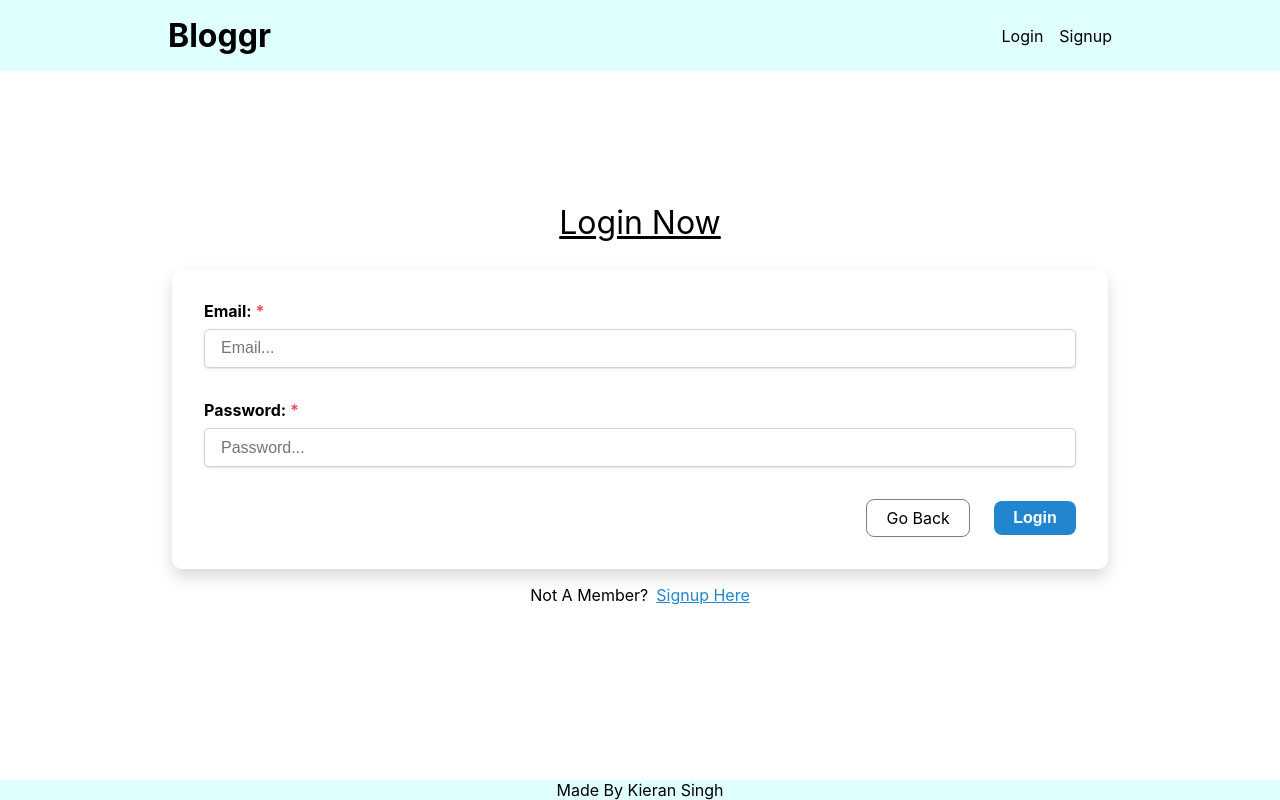
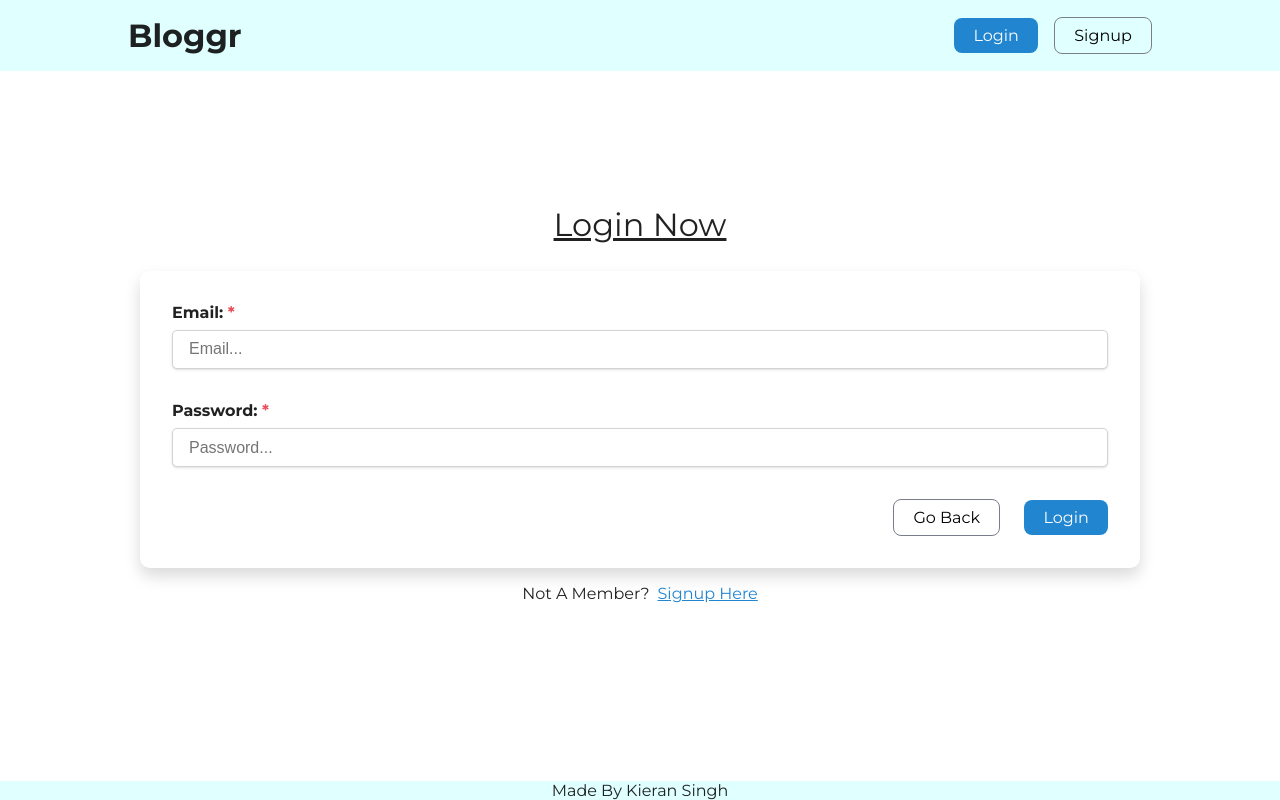
Before and after one commit to Kieran27/Blog-Client, a React (Create React App) app: page /login in a window 1280 px wide. Built offline with nearby package versions, Linux system fonts and the light colour scheme.

Commit message:
Established styling for content wrapper

```diff
--- a/public/index.html
+++ b/public/index.html
@@ -3,6 +3,12 @@
   <head>
     <meta charset="utf-8" />
     <link rel="icon" href="%PUBLIC_URL%/favicon.ico" />
+    <link rel="preconnect" href="https://fonts.googleapis.com" />
+    <link rel="preconnect" href="https://fonts.gstatic.com" crossorigin />
+    <link
+      href="https://fonts.googleapis.com/css2?family=Montserrat:wght@300;400;700&display=swap"
+      rel="stylesheet"
+    />
     <meta name="viewport" content="width=device-width, initial-scale=1" />
     <meta name="theme-color" content="#000000" />
     <meta
--- a/src/Components/Landmarks/landmarks.module.scss
+++ b/src/Components/Landmarks/landmarks.module.scss
@@ -5,7 +5,7 @@ header {
 .headerContentWrapper {
   display: flex;
   justify-content: space-between;
-  padding: 1rem 2.5rem;
+  padding: 1rem 0;
   align-items: center;
   width: 80%;
   max-width: 1200px;
@@ -14,11 +14,9 @@ header {
 
 .headerLeft {
   h1 {
-    color: black;
     margin: 0;
   }
   a {
-    color: black;
     text-decoration: none;
   }
 }
@@ -28,6 +26,33 @@ header {
     display: flex;
     gap: 1rem;
   }
+
+  li:first-child a {
+    color: white;
+    padding: 0.5rem 1.2rem;
+    background: var(--BtnBlue);
+    border-radius: 8px;
+    transition: 0.2s;
+
+    &:hover {
+      border: 2px solid var(--BtnBlue);
+      color: var(--Black);
+      background: none;
+    }
+  }
+
+  li:nth-child(2) a {
+    border: thin solid var(--TertiaryGray);
+    padding: 0.5rem 1.2rem;
+    border-radius: 8px;
+    transition: 0.2s;
+
+    &:hover {
+      border: none;
+      background: var(--TertiaryGray);
+      color: white;
+    }
+  }
 }
 
 footer {
--- a/src/Components/Widgets/postWidget.jsx
+++ b/src/Components/Widgets/postWidget.jsx
@@ -1,7 +1,6 @@
 import React from "react";
 import styles from "./widgets.module.scss";
-import { AiOutlineComment } from "react-icons/ai";
-import { AiOutlineStar } from "react-icons/ai";
+import { AiOutlineComment, AiOutlineStar, AiOutlineRead } from "react-icons/ai";
 
 const PostWidger = ({ post }) => {
   return (
@@ -28,7 +27,10 @@ const PostWidger = ({ post }) => {
             {`${post.comments.length} Comments`}
           </div>
         </div>
-        <div className={styles.postWidgetFooterRight}>Read Time</div>
+        <div className={styles.postWidgetFooterRight}>
+          <AiOutlineRead />
+          Read Time
+        </div>
       </div>
     </div>
   );
--- a/src/Components/Widgets/widgets.module.scss
+++ b/src/Components/Widgets/widgets.module.scss
@@ -46,16 +46,25 @@
 .postWidgetFooterLeft {
   display: flex;
   gap: 2rem;
+  align-items: center;
 
   div {
     display: flex;
     align-items: center;
-    gap: 0.3rem;
+    gap: 0.4rem;
 
     svg {
-      display: flex;
-      align-items: center;
-      font-size: 1.3rem;
+      font-size: 1.2rem;
     }
   }
 }
+
+.postWidgetFooterRight {
+  display: flex;
+  gap: 0.4rem;
+  align-items: center;
+
+  svg {
+    font-size: 1.2rem;
+  }
+}
--- a/src/Routes/Homepage/homepage.jsx
+++ b/src/Routes/Homepage/homepage.jsx
@@ -31,13 +31,18 @@ const Homepage = () => {
             up-to-date and grow your skills and career through a supportive,
             fostering community.
           </p>
+          <div style={{ marginTop: "2rem" }}>
+            <Link to="signup">Join Now</Link>
+          </div>
         </div>
         <div className={styles.heroRight}>
           <img src={BloggingImage} alt="" />
         </div>
       </section>
       <section className={styles.postsContainer}>
-        <h2>Articles</h2>
+        <h2>Posts</h2>
+        <p>Learn Something New</p>
+        <hr />
         {posts?.map((post) => {
           return (
             <Link to={`/posts/${post._id}`} key={post._id}>
--- a/src/Routes/Homepage/homepage.module.scss
+++ b/src/Routes/Homepage/homepage.module.scss
@@ -1,13 +1,9 @@
 .heroContainer {
-  margin-top: 4rem;
+  height: 60vh;
   display: flex;
-  justify-content: space-between;
+  justify-content: center;
   align-items: center;
-  padding: 1rem;
-  padding-bottom: 3rem;
-  flex-wrap: wrap;
-  border-bottom: thin solid black;
-  flex-wrap: wrap;
+  border-bottom: solid 1px var(--TertiaryGray);
 }
 
 .heroLeft {
@@ -15,19 +11,26 @@
   margin-right: 20px;
 
   h2 {
+    margin: 2rem 0;
     font-size: 3rem;
-    text-align: center;
     font-weight: bold;
   }
 
   p {
     max-width: 500px;
-    font-size: 1.5rem;
+    font-size: 1.25rem;
+  }
+
+  a {
+    color: var(--TertiaryGray);
+    padding: 0.5rem 1.5rem;
+    border-radius: 10px;
+    border: thin solid var(--TertiaryGray);
   }
 }
 
 .heroRight {
-  flex: 1;
+  width: 55%;
   img {
     max-width: 100%;
   }
@@ -38,10 +41,19 @@
   margin: 0 auto;
   display: flex;
   flex-direction: column;
-  padding: 1rem;
+  padding: 1rem 0;
 
   h2 {
-    margin: 0 0 1rem 0;
+    margin-top: 0;
+    margin-bottom: 1rem;
+    font-size: 2rem;
+  }
+
+  p {
+    margin-top: 0;
+    font-size: 1.5rem;
+    border-bottom: solid 1px var(--TertiaryGray);
+    margin-bottom: 4rem;
   }
 }
 
@@ -53,39 +65,24 @@
   border: thin solid black;
 }
 
-@media only screen and (max-width: 1550px) {
+@media only screen and (max-width: 1000px) {
   .heroContainer {
-    flex-wrap: wrap-reverse;
-    align-items: center;
+    height: 80vh;
+    flex-wrap: wrap;
+  }
+
+  .heroLeft {
+    margin: 0;
+    width: 100%;
+    text-align: center;
+
+    p {
+      margin: 0 auto;
+    }
   }
 
   .heroRight {
-    margin: 0 auto;
-  }
-
-  .heroLeft {
-    align-items: center;
-
-    h2 {
-      margin: 2rem 0 0 0;
-    }
-
-    p {
-      text-align: center;
-    }
+    width: 100%;
+    margin: 0;
   }
 }
-
-@media only screen and (max-width: 1000px) {
-  .heroContainer {
-    flex-wrap: wrap-reverse;
-  }
-
-  .heroLeft {
-    width: 100%;
-
-    p {
-      width: 100%;
-    }
-  }
-}
--- a/src/Routes/Login/login.module.scss
+++ b/src/Routes/Login/login.module.scss
@@ -6,7 +6,6 @@
   max-width: 1000px;
   margin: 0 auto;
   min-height: 80vh;
-  padding: 0 2rem;
 
   h2 {
     font-size: 2rem;
@@ -59,22 +58,34 @@
 
   input {
     cursor: pointer;
+    font-family: var(--PrimaryFont);
     font-size: 1rem;
     background: var(--BtnBlue);
     color: white;
-    font-weight: bold;
+    margin: 0;
     padding: 0.5rem 1.2rem;
     border-radius: 8px;
     border: none;
+    transition: 0.2s;
+
+    &:hover {
+      border: 2px solid var(--BtnBlue);
+      color: var(--Black);
+      background: none;
+    }
   }
 
   a {
     border: 1px solid var(--TertiaryGray);
     padding: 0.5rem 1.2rem;
     border-radius: 8px;
+    margin: 0;
+    transition: 0.2s;
 
     &:hover {
-      background-color: var(--TertiaryGray);
+      border: none;
+      background: var(--TertiaryGray);
+      color: white;
     }
   }
 }
--- a/src/index.css
+++ b/src/index.css
@@ -9,13 +9,14 @@
   --BtnBlue: #2185d0;
   --TertiaryGray: #7a7e8b;
   --Black: #000000de;
+
+  --PrimaryFont: "Montserrat", sans-serif;
 }
 
 body {
   margin: 0;
-  font-family: -apple-system, BlinkMacSystemFont, "Segoe UI", "Roboto", "Oxygen",
-    "Ubuntu", "Cantarell", "Fira Sans", "Droid Sans", "Helvetica Neue",
-    sans-serif;
+  font-family: var(--PrimaryFont);
+  color: var(--Black);
   -webkit-font-smoothing: antialiased;
   -moz-osx-font-smoothing: grayscale;
 }
@@ -24,6 +25,11 @@ html,
 body,
 #root {
   height: 100%;
+}
+
+h1,
+h2 {
+  color: var(--Black);
 }
 
 #root {
@@ -54,6 +60,10 @@ a {
   text-decoration: none;
 }
 
+p {
+  color: var(--TertiaryGray);
+}
+
 .content-wrapper {
   width: 80%;
   max-width: 1200px;
```
